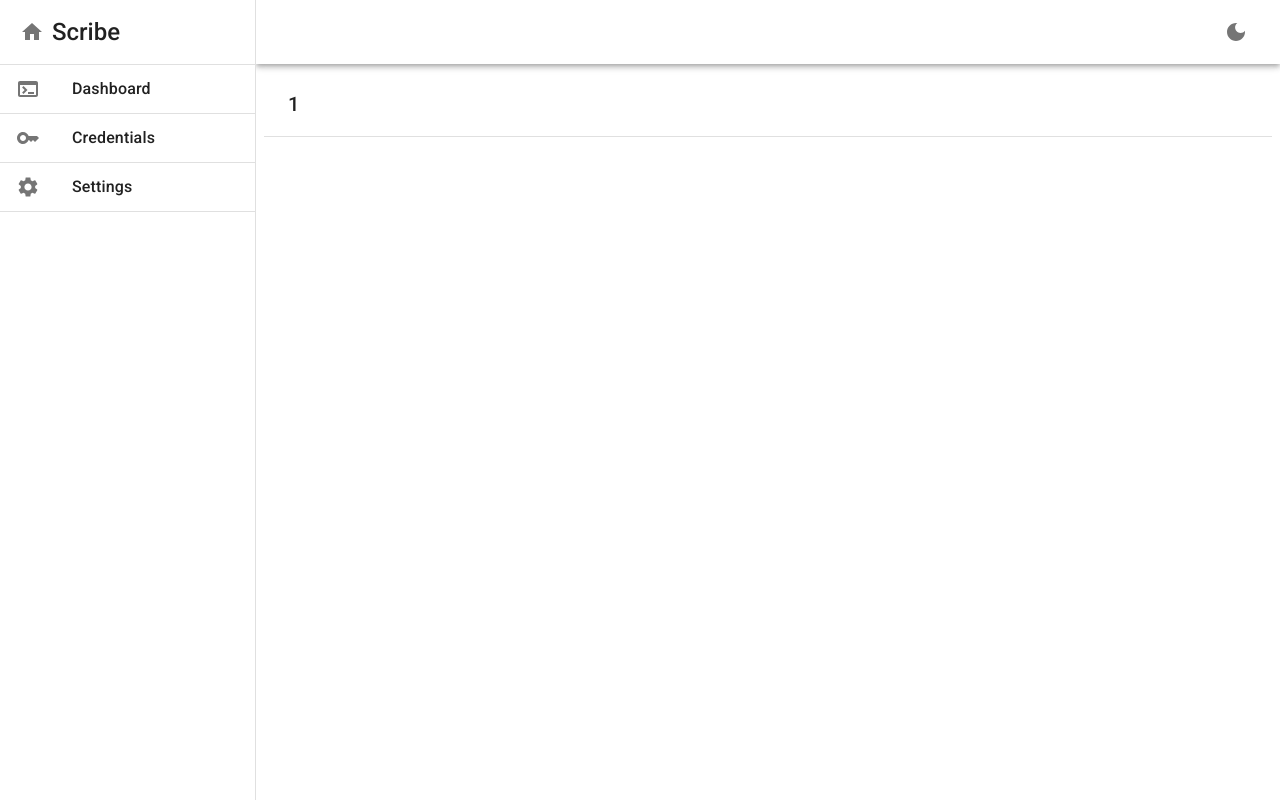
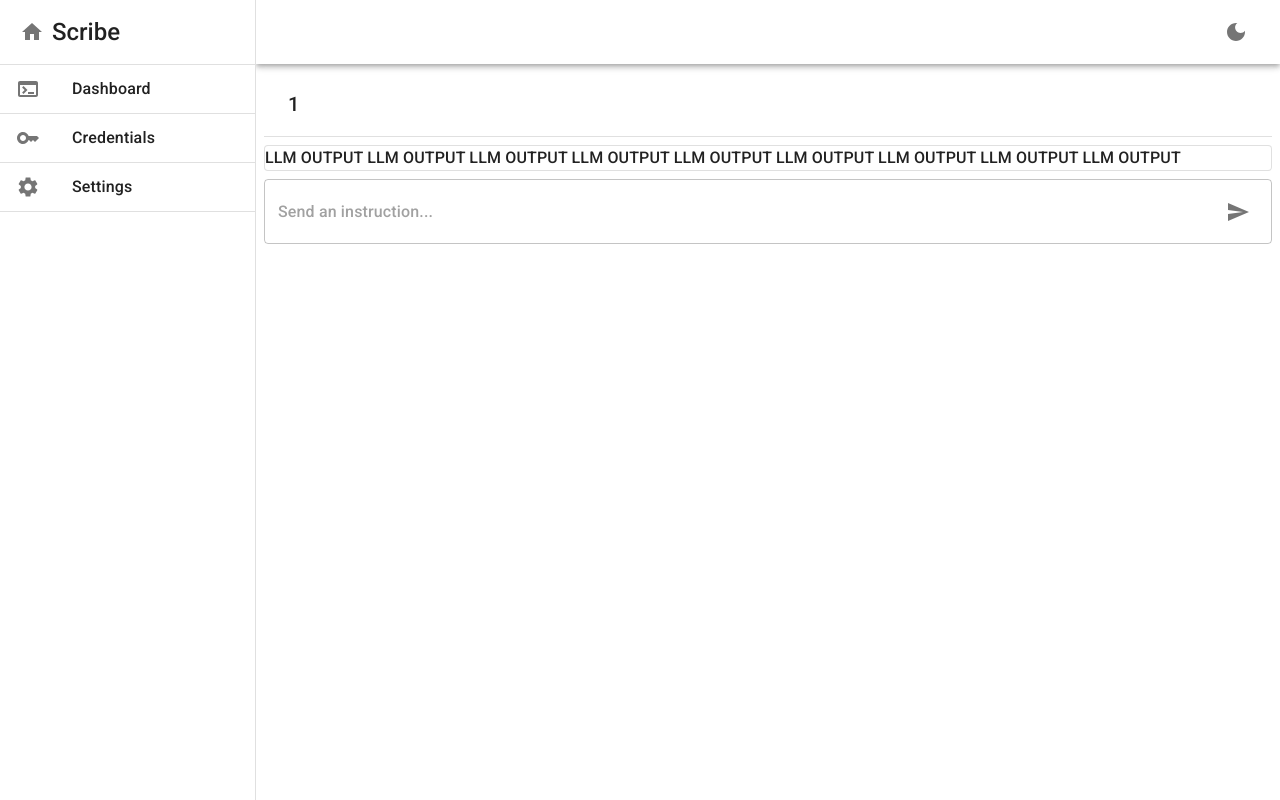
Before and after one commit to panalexeu/scribe_rag, a Next.js app in the folder scribe_ui/: page /dashboard/instruction-chat/1 in a window 1280 px wide. Built offline with nearby package versions, Linux system fonts and the light colour scheme.

Commit message:
added text input field in instruction chat

```diff
--- a/scribe_ui/src/app/dashboard/add-new-chat/page.tsx
+++ b/scribe_ui/src/app/dashboard/add-new-chat/page.tsx
@@ -101,6 +101,7 @@ export default function Page() {
                         label={'System prompt'}
                         multiline={true}
                         minRows={16}
+                        maxRows={24}
                         sx={{flexGrow: 1}}
                     />
                 </Box>
--- a/scribe_ui/src/app/dashboard/instruction-chat/[chat_id]/page.tsx
+++ b/scribe_ui/src/app/dashboard/instruction-chat/[chat_id]/page.tsx
@@ -1,7 +1,15 @@
 import {
-    Box, Divider,
-    Toolbar, Typography
+    Box,
+    Divider,
+    Toolbar,
+    Typography,
+    Stack,
+    Paper,
+    TextField,
+    InputAdornment,
+    IconButton,
 } from '@mui/material';
+import SendIcon from '@mui/icons-material/Send';
 
 export default function Page({params}: {params: {chat_id: string}}) {
     return(
@@ -15,6 +23,56 @@ export default function Page({params}: {params: {chat_id: string}}) {
                 </Typography>
             </Toolbar>
             <Divider/>
+
+            {/* Chat */}
+            <Stack
+                marginTop={1}
+            >
+                {/* LLM output*/}
+                <Paper
+                    variant={'outlined'}
+                    sx={{
+                        flexGrow: 1
+                    }}
+                >
+                    <Typography>
+                        LLM OUTPUT LLM OUTPUT LLM OUTPUT
+                        LLM OUTPUT LLM OUTPUT LLM OUTPUT
+                        LLM OUTPUT LLM OUTPUT LLM OUTPUT
+
+                    </Typography>
+                </Paper>
+
+                {/* Input field*/}
+                <Box
+                    marginTop={1}
+                    display={'flex'}
+                    width={'100%'}
+                >
+                    <TextField
+                        sx={{
+                            flexGrow: 1
+                        }}
+                        multiline={true}
+                        minRows={1}
+                        maxRows={4}
+                        placeholder={'Send an instruction...'}
+                        slotProps={{
+                            input: {
+                                endAdornment: (
+                                    <InputAdornment position={'end'}>
+                                        <IconButton>
+                                            <SendIcon/>
+                                        </IconButton>
+                                    </InputAdornment>
+                                )
+                            }
+                        }}
+                    >
+
+                    </TextField>
+                </Box>
+            </Stack>
         </Box>
     );
 }
```
